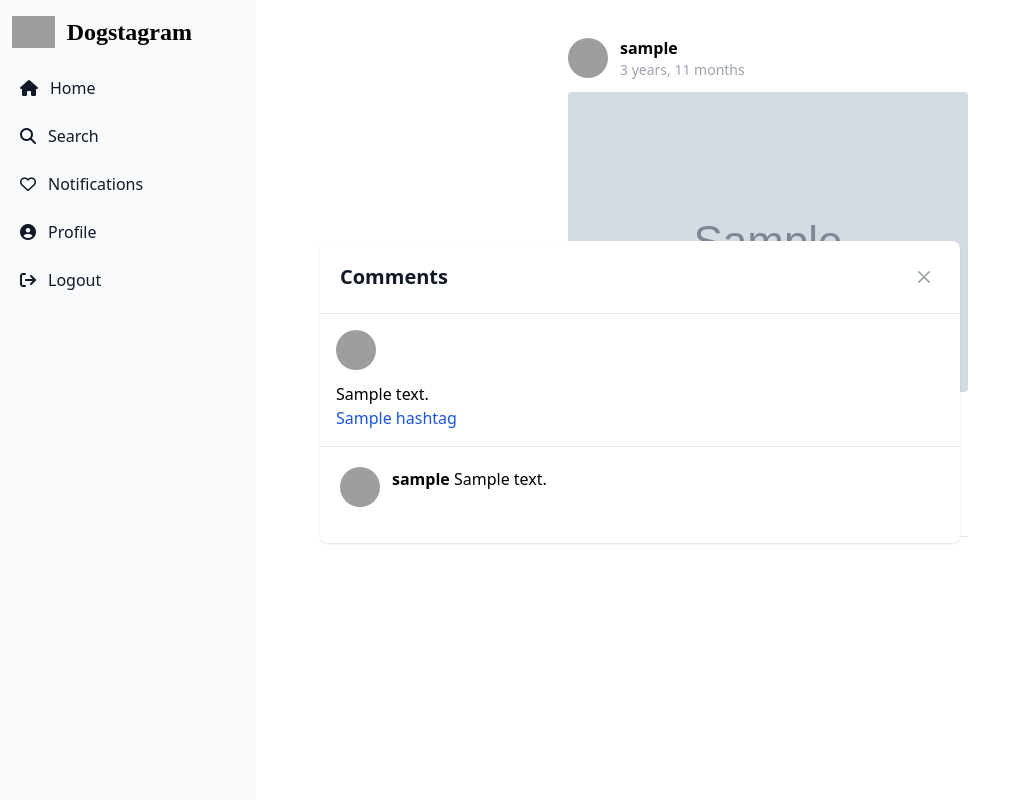
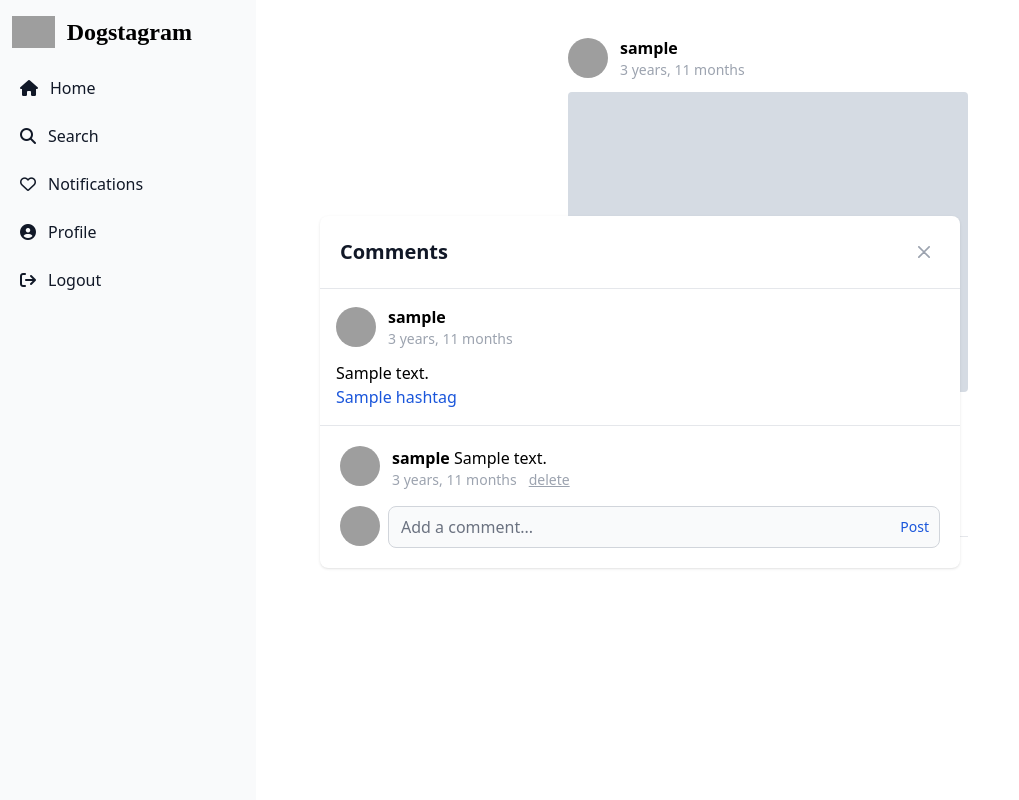
Before and after one commit to samiunblack/dogstagram, a Django app: page / in a window 1280 px wide, after a click that opens the changed part. Shown: the whole page, without its empty margins (0-1019 px from the left). Run offline with Django 5.2, Linux system fonts and the light colour scheme; a user stored in the database is signed in; tables that the repository leaves empty hold one stand-in row (values such as "Sample post"); grey boxes marked "Sample" are stand-in pictures; style sheets or scripts are compiled from the project's sources; some libraries are stand-ins or nearby versions; some web fonts are replaced; grey boxes are pictures that could not be loaded.

Commit message:
implement comment template

```diff
--- a/comment/urls.py
+++ b/comment/urls.py
@@ -2,7 +2,6 @@ from django.urls import path
 from . import views
 
 urlpatterns = [
-    path("create/<int:pk>", views.create, name="create_comment"),
+    path("create/<int:pk>", views.create_comment, name="create_comment"),
     path("delete/<int:pk>", views.delete, name="delete_comment"),
-    path("edit/<int:pk>", views.edit, name="edit_comment"),
 ]
--- a/feed/views.py
+++ b/feed/views.py
@@ -2,6 +2,7 @@ from django.shortcuts import render, get_object_or_404
 from django.contrib.auth.decorators import login_required
 from user.models import UserProfile
 from post.models import Post
+
 
 @login_required
 def home(request):
--- a/static/styles/input.css
+++ b/static/styles/input.css
@@ -15,3 +15,14 @@
       shadow-sm hover:bg-indigo-700;
     }
   }
+
+.comment {
+  border: 0px;
+  background: transparent;
+  width: 95%;
+}
+
+.comment:focus {
+  outline: none;
+  box-shadow: none;
+}
--- a/templates/components/comment.html
+++ b/templates/components/comment.html
@@ -18,14 +18,10 @@
             <!-- Modal body -->
             <div class="p-4">
               <div class="flex gap-3 items-center mb-3">
-                  {% if content.user.userprofile.pfp %}
-                  <img class="w-10 h-10 rounded-full object-cover" src="{{content.user.userprofile.pfp}}" alt="pfp">
-                  {% else %}
-                  <img class="w-10 h-10 rounded-full object-cover" src="https://mir-s3-cdn-cf.behance.net/project_modules/max_1200/65761296352685.5eac4787a4720.jpg" alt="pfp">
-                  {% endif %}
+                  <img class="w-10 h-10 rounded-full object-cover" src="{{content.owner.userprofile.pfp}}" alt="pfp">
                   <div>
-                      <p class="font-bold">{{content.user.username}}</p>
-                      <p class="font-light text-gray-400 text-sm">{{content.upload_date | timesince}}</p>
+                      <p class="font-bold">{{content.owner.username}}</p>
+                      <p class="font-light text-gray-400 text-sm">{{content.upload_time | timesince}}</p>
                   </div>
               </div>
               <div>
@@ -37,23 +33,25 @@
             </div>
             <hr>
 
-            <div class="p-4 md:p-5 space-y-4">
+            <div class="p-4 md:p-5 space-y-4 relative">
+                {% comment %} others comments {% endcomment %}
                 <div>
                 {% if content.comments.count == 0 %}
                   <p>No comments found!</p>
                   {% else %}
                     {% for comment in content.comments.all %}
                     <div class="flex gap-3 mb-4">
-                      {% if comment.user.userprofile.pfp %}
                         <img class="w-10 h-10 rounded-full object-cover" src="{{comment.user.userprofile.pfp}}" alt="pfp">
-                      {% else %}
-                      <img class="w-10 h-10 rounded-full object-cover" src="https://mir-s3-cdn-cf.behance.net/project_modules/max_1200/65761296352685.5eac4787a4720.jpg" alt="pfp">
-                      {% endif %}
                         <div>
                             <span class="font-bold">{{comment.user.username}}</span>
                             <span>{{comment.text}}</span>
-                          <div class=" text-gray-400 font-medium text-sm">
-                              {{comment.comment_date | timesince}}
+                            <div class="flex gap-3 text-gray-400 text-sm">
+                                    <span class="font-medium">{{comment.comment_time | timesince}}</span>
+                                    {% if comment.user == user %}
+                                    <div class="flex gap-2 underline text-decoration-inherit">
+                                        <span class="cursor-pointer"><a href="{% url 'delete_comment' pk=comment.pk  %}">delete</a></span>
+                                    </div>
+                                    {% endif %}
                             </div>
                         </div>
 
@@ -61,8 +59,17 @@
                     {% endfor %}
                 {% endif %}
                 </div>
+                {% comment %} create comment {% endcomment %}
+                <div class="sticky bottom-0 flex gap-2">
+                    <img class="w-10 h-10 rounded-full object-cover" src="{{user.userprofile.pfp}}" alt="pfp">
+                    <form method="post" action="{% url 'create_comment' pk=content.pk %}" class="bg-gray-50 border border-gray-300 text-gray-900 text-sm rounded-lg  w-full dark:bg-gray-700 dark:border-gray-600 dark:placeholder-gray-400 dark:text-white flex justify-between">
+                        {% csrf_token %}
+                        <input type="text" id="comment" name="comment" class="comment"  placeholder="Add a comment..." required>
+                        <button type="submit" style="padding-right:10px" class="text-blue-700 font-medium">Post</button>
+                    </form>
                 </div>
             </div>
           </div>
         </div>
     </div>
+</div>
--- a/templates/global/sidebar.html
+++ b/templates/global/sidebar.html
@@ -46,10 +46,10 @@
              </a>
           </li>
           <li>
-            <form method="post" action="{% url 'logout' %}" class="flex items-center p-2 text-gray-900 rounded-lg dark:text-white hover:bg-gray-100 dark:hover:bg-gray-700 group">
+            <form method="post" action="{% url 'logout' %}" class="cursor-pointer flex items-center p-2 text-gray-900 rounded-lg dark:text-white hover:bg-gray-100 dark:hover:bg-gray-700 group">
                 {% csrf_token %}
                 <i class="fa-sharp fa-solid fa-arrow-right-from-bracket"></i>
-               <button class="ms-3" type="submit">Logout</button>
+               <button class="ms-3 w-full flex justify-start" type="submit">Logout</button>
             </form>
          </li>
        </ul>
```
Also changed, not shown: comment/views.py (+23 -18 lines). Lines whose indentation alone changed are shown as unchanged.
